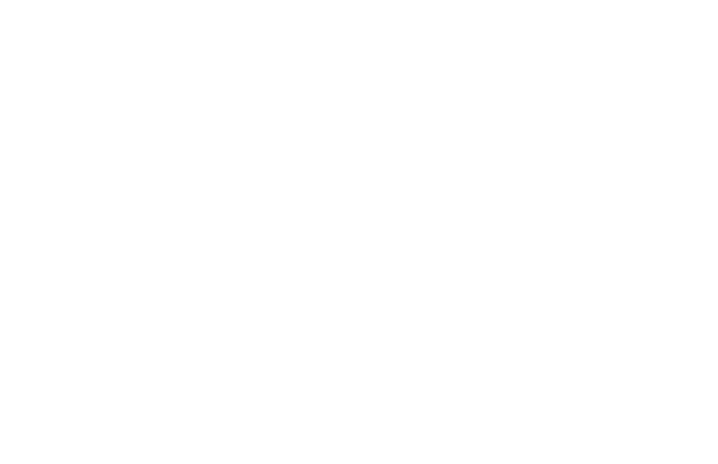
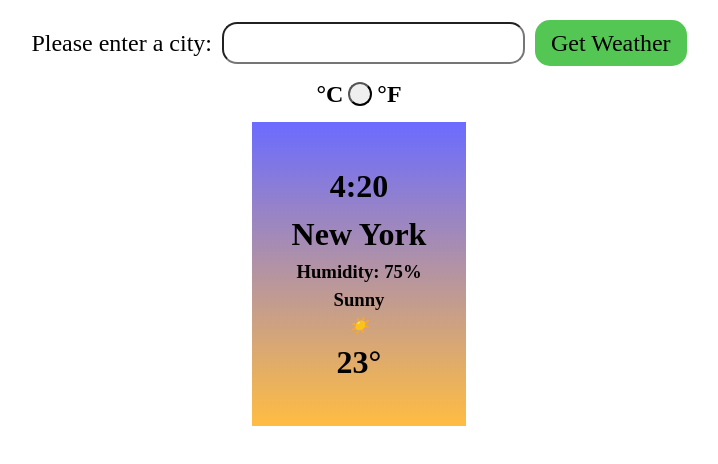
Before and after one commit to HWaterCoding/weather-app, a website built with webpack: page src/template.html in a window 1280 px wide. Shown: the whole page, without its empty margins (281-999 px from the left). Built offline with nearby package versions, Linux system fonts and the light colour scheme.

Commit message:
Create basic layout/card element and stylings Write basic pseudocode for project

```diff
--- /dev/null
+++ b/src/styles.css
@@ -0,0 +1,104 @@
+/* Presets:: */
+*, *::before, *::after{
+    box-sizing: border-box;
+}
+
+*{
+    margin: 0;
+}
+
+body{
+    line-height: 1.5;
+    -webkit-font-smoothing: antialiased;
+}
+
+img, picture, video, canvas, svg{
+    display: block;
+    max-width: 100%;
+}
+
+input, button, textarea, select{
+    font: inherit;
+}
+
+p, h1, h2, h3, h4, h5, h6{
+    overflow-wrap: break-word;
+}
+
+p{
+    text-wrap: pretty;
+}
+
+h1, h2, h3, h4, h5, h6{
+    text-wrap: balance;
+}
+
+
+
+
+body{
+    display: flex;
+    flex-direction: column;
+    justify-content: flex-start;
+    align-items: center;
+    gap: 10px;
+    height: 100vh;
+    margin: 20px;
+}
+
+/* Form Styling */
+
+#weatherForm{
+    display: flex;
+    gap: 10px;
+    align-items: center;
+}
+
+#weatherForm label{
+    font-size: clamp(16px, 1.5rem, 24px);
+}
+
+#weatherInput{
+    border-radius: 15px;
+    font-size: clamp(16px, 1.5rem, 24px);
+}
+
+#getWeather{
+    border-radius: 15px;
+    border: none;
+    background-color: hsl(120, 50%, 55%);
+    font-size: clamp(16px, 1.5rem, 24px);
+    padding: 5px clamp(10px, 1rem, 20px);
+}
+
+#getWeather:hover{
+    cursor: pointer;
+    background-color: hsl(120, 56%, 44%);
+}
+
+
+/* Conversion styling */
+
+#tempConversion{
+    display: flex;
+    align-items: center;
+    gap: 5px;
+}
+
+#conversionBtn{
+    padding: 10px;
+    border-radius: 50%;
+    cursor: pointer;
+}
+
+
+/* Card Styling */
+
+#weatherCard{
+    background: linear-gradient(180deg, hsl(240, 100%, 71%), hsl(39, 100%, 63%));
+    display: flex;
+    flex-direction: column;
+    justify-content: flex-end;
+    align-items: center;
+    padding: 40px;
+}
--- a/src/template.html
+++ b/src/template.html
@@ -8,7 +8,27 @@
 
 <body>
 
+    <form id="weatherForm">
+        <label for="weatherInput">Please enter a city:</label>
+        <input type="text" id="weatherInput">
+        <button type="submit" id="getWeather">Get Weather</button>
+    </form>
 
+    <div id="tempConversion">
+        <h2>°C</h2>
+        <!-- REPLACE THIS BUTTON WITH A SLIDER TOGGLE FUNCTION -->
+        <button id="conversionBtn"></button>
+        <h2>°F</h2>
+    </div>
+
+    <div id="weatherCard">
+        <h1 id="currentTime">4:20</h1> <!-- Check if the API actually returns a time property -->
+        <h1 id="cityName">New York</h1>
+        <h3 id="humidity">Humidity: 75%</h3>
+        <h3 id="skyCondition">Sunny</h3>
+        <i id="weatherIcon">☀️</i>
+        <h1 id="temperature">23°</h1>
+    </div>
 
 </body>
 </html>
```
Also changed, not shown: src/index.js (+23 -0 lines).
